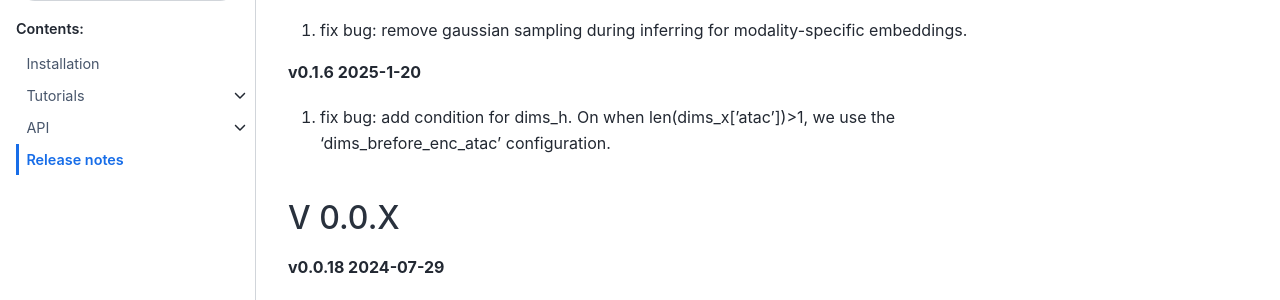
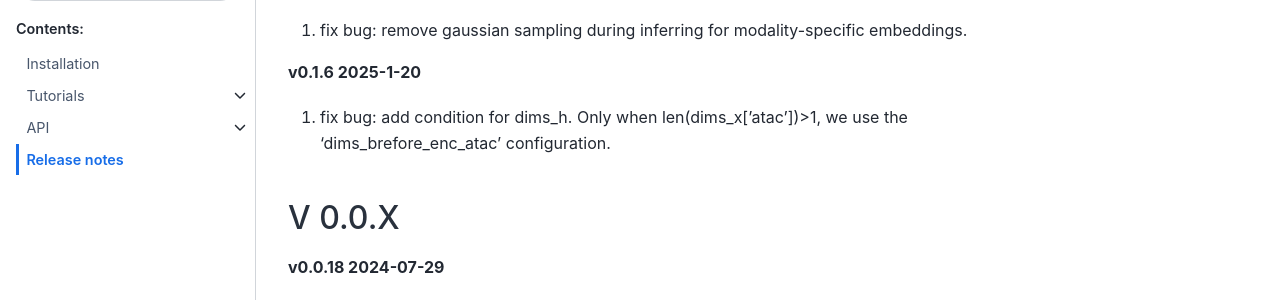
Before and after one commit to labomics/midas, a Sphinx documentation site: the page built from docs/source/release.md, in a window 1280 px wide and 900 px high, scrolled down 326 px. Shown: the part 153-453 px from the top of the window. Built offline with Sphinx 7.4.7 and the Sphinx Book theme 1.1.4, drawn with Linux system fonts in a browser that asks for light colours; pages that are not in the unit, such as notebooks, are missing from menus.

Commit message:
fix writing problem

```diff
--- a/docs/source/release.md
+++ b/docs/source/release.md
@@ -18,7 +18,7 @@
 
 **v0.1.6 2025-1-20**
 
-1. fix bug: add condition for dims_h. On when  len(dims_x['atac'])>1, we use the 'dims_brefore_enc_atac' configuration.
+1. fix bug: add condition for dims_h. Only when  len(dims_x['atac'])>1, we use the 'dims_brefore_enc_atac' configuration.
 
 ## V 0.0.X
 
```
